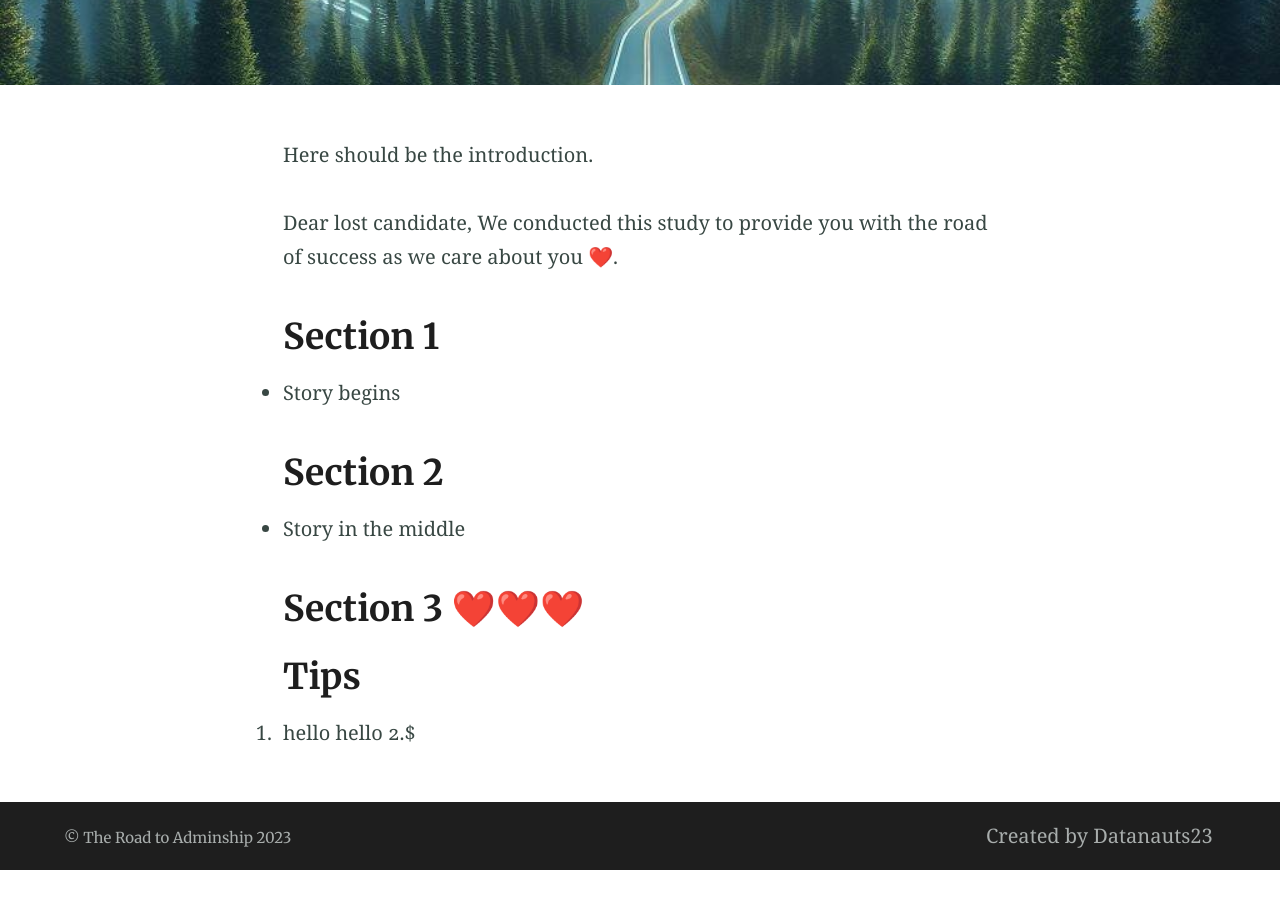
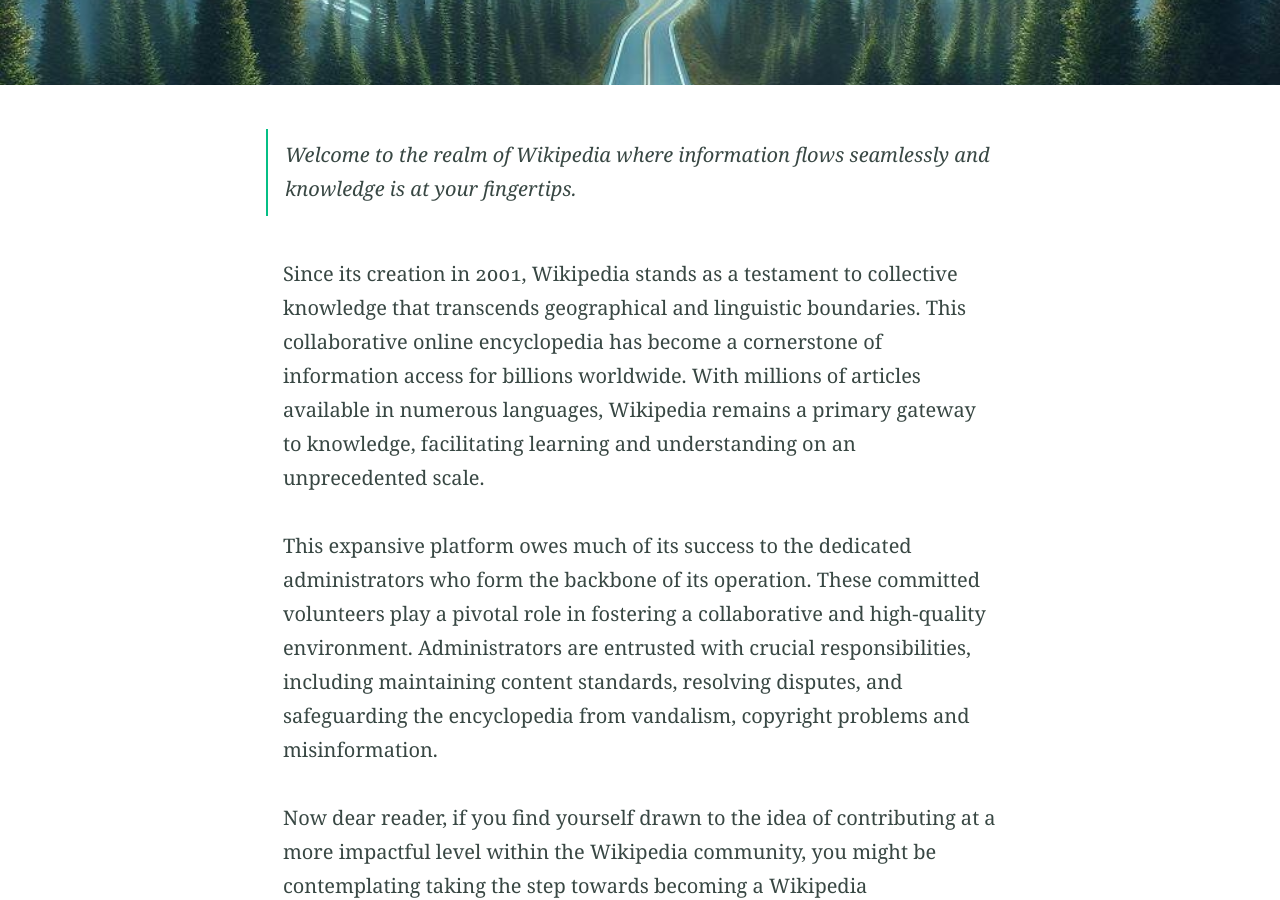
Before and after one commit to Sakasy/sakasy.github.io, a Jekyll site: the page built from index.md, in a window 1280 px wide and 900 px high, scrolled down 339 px. Built offline with Jekyll 4.4.1, drawn with Linux system fonts in a browser that asks for light colours; before the commit the page ends 1209 px from its top, so only the background shows below that; some of the changed text lies outside the part shown.

Commit message:
Update index.md

```diff
--- a/index.md
+++ b/index.md
@@ -5,7 +5,21 @@
     feature_image: "image_0.jpeg"
 ---
 
-Here should be the introduction.
+> Welcome to the realm of Wikipedia where information flows seamlessly and knowledge is at your fingertips.
+
+Since its creation in 2001, Wikipedia stands as a testament to collective knowledge that transcends geographical and linguistic boundaries. This collaborative online encyclopedia has become a cornerstone of information access for billions worldwide. With millions of articles available in numerous languages, Wikipedia remains a primary gateway to knowledge, facilitating learning and understanding on an unprecedented scale.
+
+This expansive platform owes much of its success to the dedicated administrators who form the backbone of its operation. These committed volunteers play a pivotal role in fostering a collaborative and high-quality environment. Administrators are entrusted with crucial responsibilities, including maintaining content standards, resolving disputes, and safeguarding the encyclopedia from vandalism, copyright problems and misinformation.
+
+Now dear reader, if you find yourself drawn to the idea of contributing at a more impactful level within the Wikipedia community, you might be contemplating taking the step towards becoming a Wikipedia administrator.
+
+First, you should know that there are no official prerequisites; any registered user can request administrator privileges. However, you are expected to be active, experienced, and trusted members of the community.
+
+To apply for Wikipedia administrator status, you must start by submitting a request for adminship (RfA). Subsequently, any Wikipedia member may cast a supporting, neutral, or opposing vote for you.
+
+As you embark on this journey, it's essential to understand the intricacies of the election process and equip yourself with valuable insights to enhance your candidacy. In the following sections, we'll guide you through the adminship election process, offering tips and advice to help you navigate the path toward becoming an esteemed Wikipedia administrator.
+
+
 
 Dear lost candidate,
 We conducted this study to provide you with the road of success as we care about you ❤️.
```
